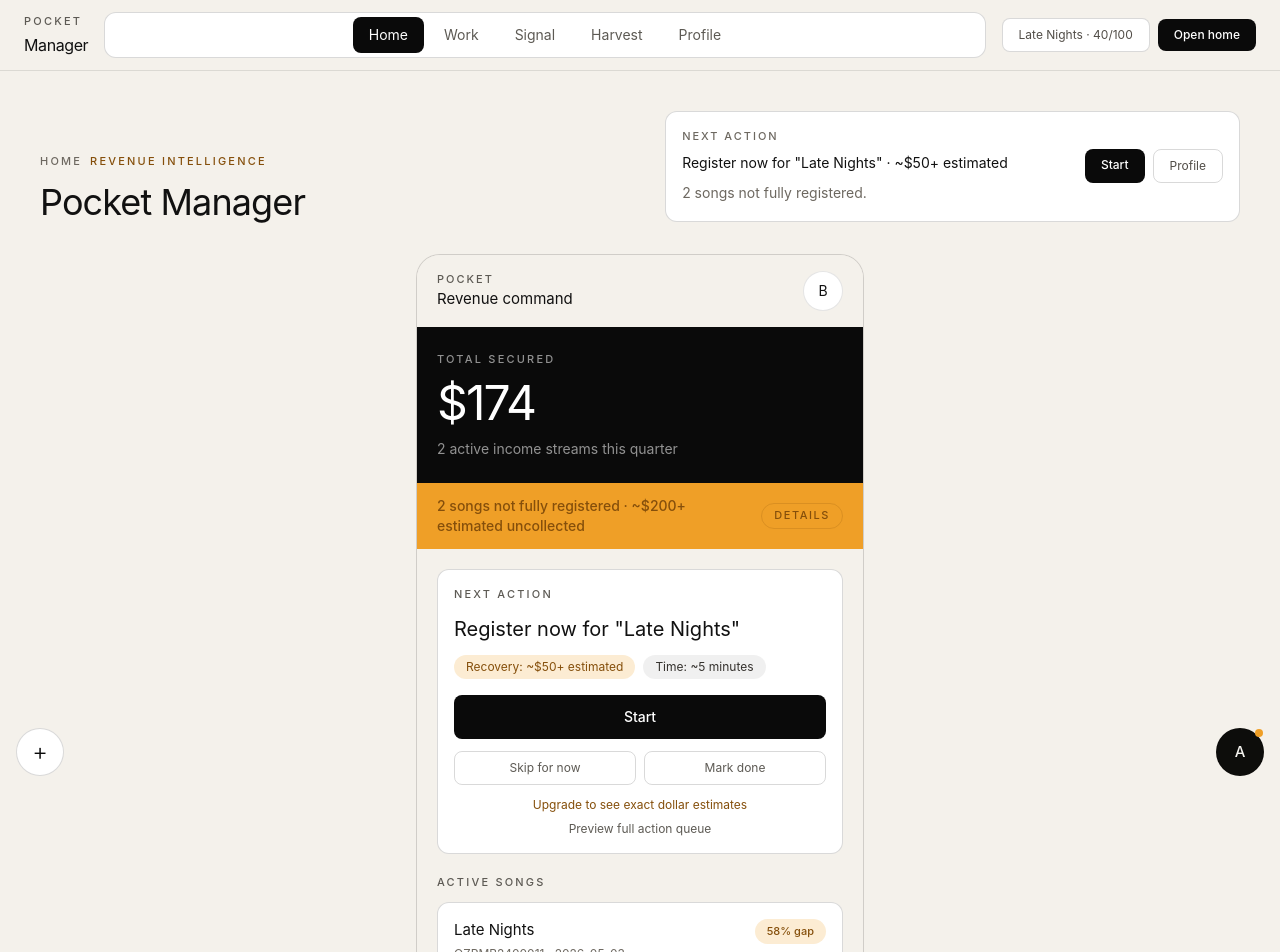
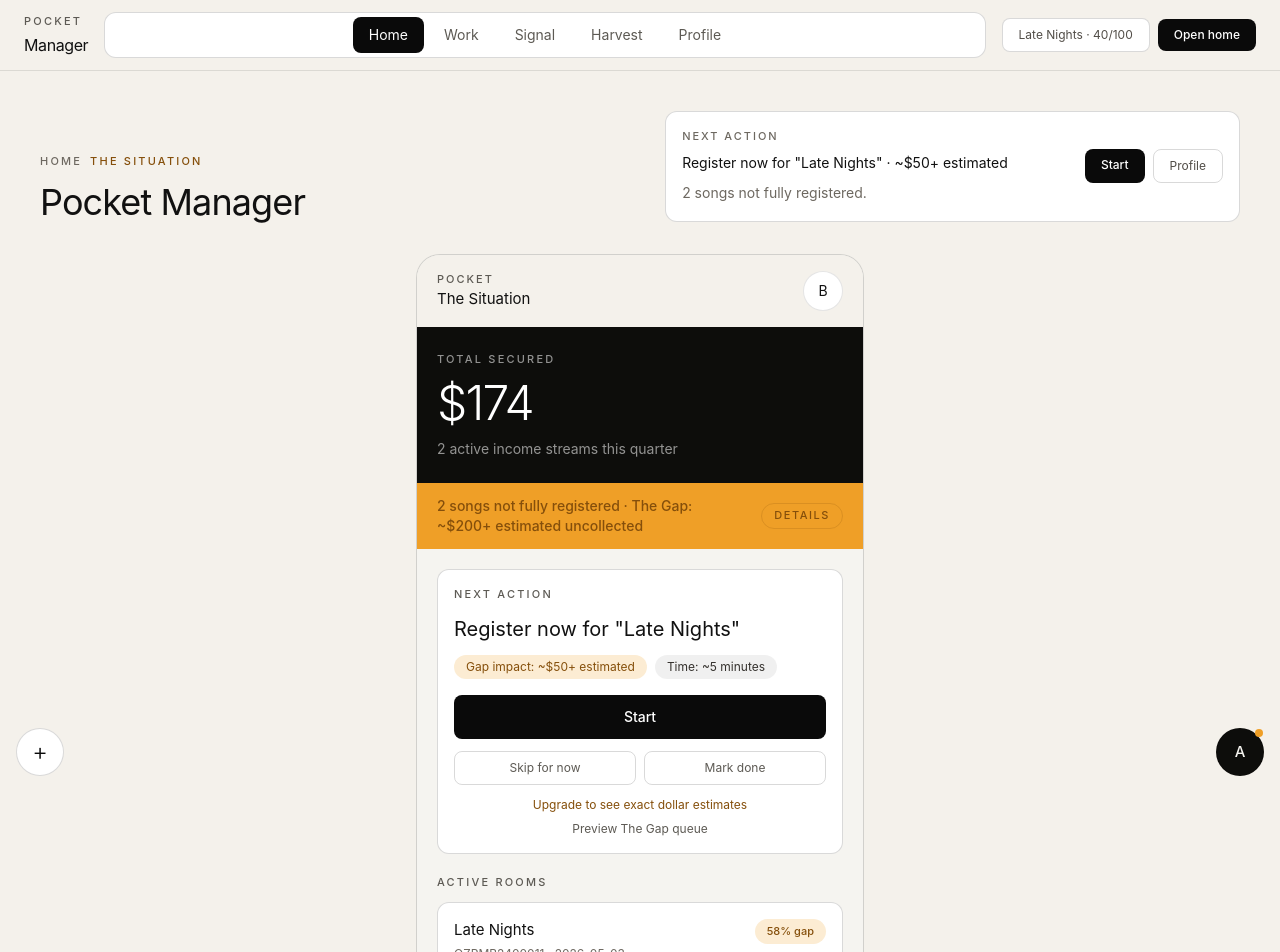
Before and after one commit to oogunbiyi22/pocket-manager, a Next.js app: page /mobile in a window 1280 px wide. Shown: the top 952 px of the page. Built offline with nearby package versions, Linux system fonts and the light colour scheme.

Commit message:
Tune home language for V6

```diff
--- a/src/app/mobile/page.tsx
+++ b/src/app/mobile/page.tsx
@@ -49,12 +49,12 @@ export default function MobilePage() {
   }
 
   return (
-    <AppShell title="Pocket Manager" eyebrow="Revenue intelligence">
-      <main className="mx-auto max-w-md overflow-hidden rounded-[24px] border-[0.5px] border-black/15 bg-[#f4f1eb] text-[#111]">
+    <AppShell title="Pocket Manager" eyebrow="The situation">
+      <main className="mx-auto max-w-md overflow-hidden rounded-[24px] border-[0.5px] border-black/15 bg-[#f5f4f0] text-[#111]">
         <header className="flex items-center justify-between bg-[#f4f1eb] px-5 py-4">
           <div>
             <div className="text-[11px] font-medium uppercase tracking-[0.18em] text-[#5d5a54]">Pocket</div>
-            <div className="text-[15px] text-[#111]">Revenue command</div>
+            <div className="text-[15px] text-[#111]">The Situation</div>
           </div>
           <Link
             href="/settings"
@@ -65,9 +65,9 @@ export default function MobilePage() {
           </Link>
         </header>
 
-        <section className="bg-[#0a0a0a] px-5 py-6 text-white">
+        <section className="bg-[#0d0d0b] px-5 py-6 text-white">
           <div className="text-[11px] font-medium uppercase tracking-[0.2em] text-white/55">Total secured</div>
-          <div className="mt-3 text-5xl font-normal tracking-[-0.04em]">{formatMoney(summary.totalSecured)}</div>
+          <div className="mt-3 text-5xl font-light tracking-[-0.04em]">{formatMoney(summary.totalSecured)}</div>
           <div className="mt-3 text-sm text-white/55">
             {summary.activeIncomeStreams} active income stream{summary.activeIncomeStreams === 1 ? "" : "s"} this quarter
           </div>
@@ -78,14 +78,14 @@ export default function MobilePage() {
             <summary className="flex cursor-pointer list-none items-center justify-between gap-3 px-5 py-3 text-sm font-medium text-[#854f0b] marker:hidden">
               <span>
                 {summary.songsWithGaps} song{summary.songsWithGaps === 1 ? "" : "s"} not fully registered ·{" "}
-                {formatGapEstimate(summary.totalEstimatedGap)} uncollected
+                The Gap: {formatGapEstimate(summary.totalEstimatedGap)} uncollected
               </span>
               <span className="rounded-full border border-[#854f0b]/20 px-3 py-1 text-[11px] uppercase tracking-[0.14em]">
                 Details
               </span>
             </summary>
             <div className="border-t border-[#854f0b]/20 px-5 py-4 text-sm leading-6 text-[#854f0b]">
-              Estimates are conservative and rounded down. Tap a song below to see the stream-by-stream math and the platform action to fix it.
+              Estimates are conservative and rounded down. Tap a Room below to see the stream-by-stream math and the platform action to fix it.
             </div>
           </details>
         ) : null}
@@ -96,7 +96,7 @@ export default function MobilePage() {
             <div className="mt-3 text-xl font-normal leading-7 text-[#111]">{nextAction.title}</div>
             <div className="mt-3 flex flex-wrap gap-2 text-xs">
               <span className="rounded-full bg-[#ef9f27]/20 px-3 py-1 text-[#854f0b]">
-                Recovery: {formatGapEstimate(nextAction.estimatedValue)}
+                Gap impact: {formatGapEstimate(nextAction.estimatedValue)}
               </span>
               <span className="rounded-full bg-black/[0.06] px-3 py-1 text-[#34312d]">
                 Time: {nextAction.estimatedTime}
@@ -120,13 +120,13 @@ export default function MobilePage() {
               Upgrade to see exact dollar estimates
             </Link>
             <Link href="/actions" className="mt-2 block text-center text-xs text-[#5d5a54]">
-              Preview full action queue
+              Preview The Gap queue
             </Link>
           </div>
         </section>
 
         <section className="px-5 pb-6">
-          <div className="mb-3 text-[11px] font-medium uppercase tracking-[0.2em] text-[#5d5a54]">Active songs</div>
+          <div className="mb-3 text-[11px] font-medium uppercase tracking-[0.2em] text-[#5d5a54]">Active Rooms</div>
           <div className="space-y-3">
             {songs.slice(0, 5).map((song) => {
               const gapScore = getSongGapScore(song);
@@ -156,7 +156,7 @@ export default function MobilePage() {
                   </div>
                   <div className="mt-3 flex items-center justify-between text-sm text-[#514d47]">
                     <span>{openGaps ? `${openGaps} streams unregistered` : "Fully optimized"}</span>
-                    <span>{readiness}/100 ready</span>
+                    <span>{readiness}/100 Readiness</span>
                   </div>
                 </Link>
               );
```
